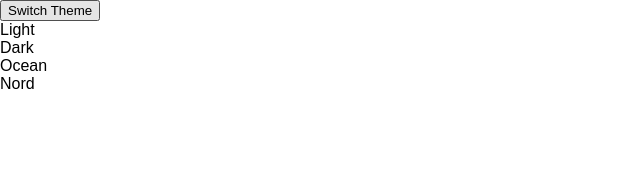
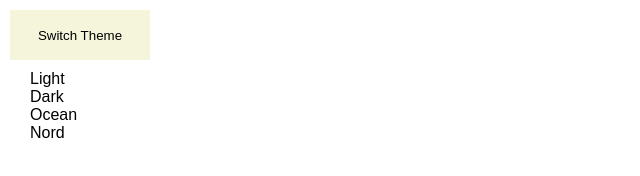
Before and after one commit to Muayad2024/Build-a-Theme-Switcher-HTML-CSS-JS, a plain HTML site: page index.html in a window 1280 px wide. Both pictures are taken after a click on the button "Switch Theme". Shown: the whole page, without its empty margins (0-640 px from the left). Drawn offline with Linux system fonts and the light colour scheme.

Commit message:
some styling

```diff
--- a/styles.css
+++ b/styles.css
@@ -33,3 +33,20 @@ body.theme-ocean {
 body.theme-nord {
   background-color: rgb(75, 61, 61);
 }
+
+
+#theme-switcher-button {
+    background-color: beige;
+    border: none;
+    height: 50px;
+    width: 140px;
+    margin: 10px;
+}
+
+#theme-dropdown {
+    background-color: white;
+    border: none;
+    height: 50px;
+    width: 140px;
+    margin-left: 30px;
+}
```
